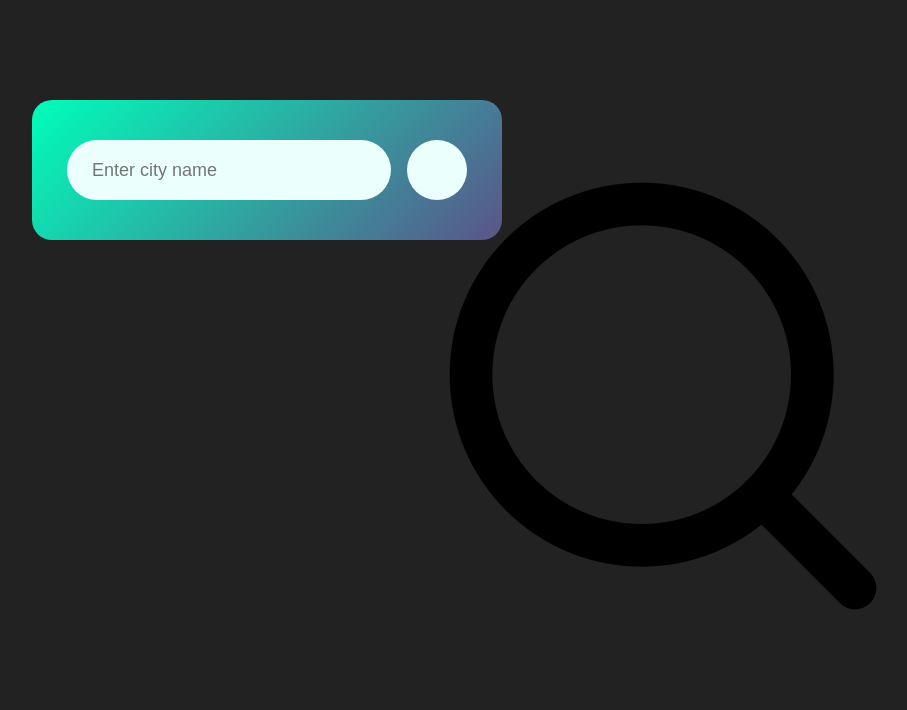
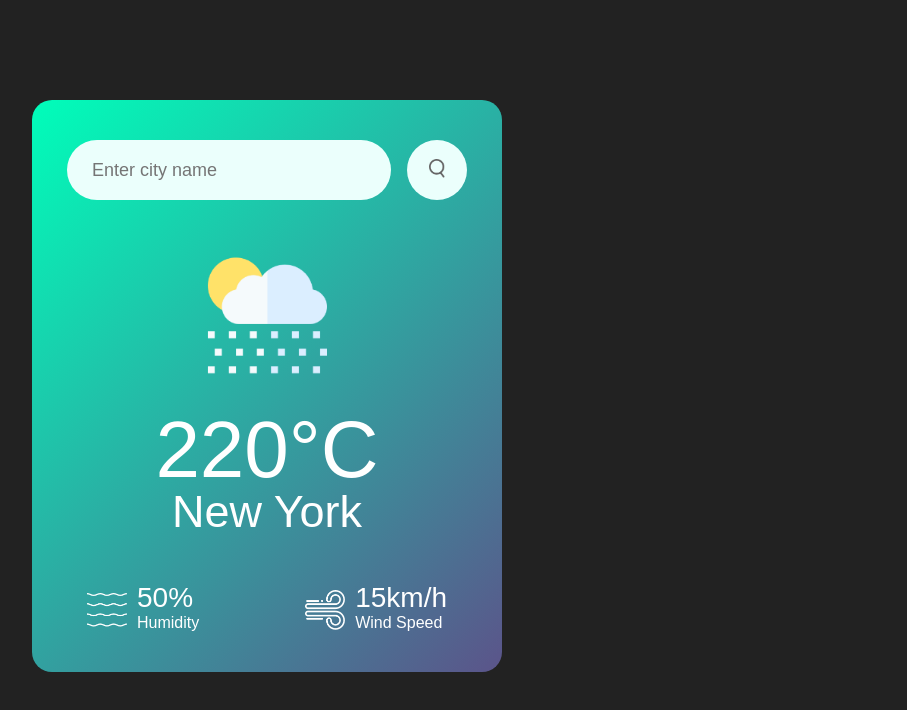
Before and after one commit to the-coding-bear/Weather-App, a plain HTML site: page index.html in a window 1280 px wide. Shown: the whole page, without its empty margins (373-1280 px from the left). Drawn offline with Linux system fonts and the light colour scheme.

Commit message:
images and style are added

```diff
--- a/index.html
+++ b/index.html
@@ -10,8 +10,27 @@
     <div class="card">
         <div class="search">
                 <input type="text" placeholder="Enter city name" spellcheck="false">
-                <button><img src="search-512.webp" ></button>
+                <button><img src="search.png" ></button>
         </div>
+            <div class="weather">
+                <img src="rain.png" class="weather-icon">
+                <h1 class="temp">220°C  </h1>
+                <h2 class="city">New York</h2>
+                <div class="details">
+                    <div class="col">
+                        <img src="humidity.png">
+                        <div>
+                            <p class="humidity">50%</p>
+                            <p>Humidity</p>
+                        </div>
+                    </div>
+                    <div class="col">
+                        <img src="wind.png">
+                        <div>
+                            <p class="wind">15km/h</p>
+                            <p>Wind Speed</p>
+                </div>
+            </div>
     </div>
 </body>
 </html>
--- a/style.css
+++ b/style.css
@@ -45,3 +45,39 @@ body{
     height: 60px;
     cursor: pointer;
 }
+.search button img{
+    width: 16px;
+}
+.weather-icon{
+    width: 170px;
+    margin-top: 30px;
+}
+.weather h1{
+    font-size:80px ;
+    font-weight: 500;
+}
+.weather h2{
+    font-size:45px ;
+    font-weight: 400;
+    margin-top: -10px;
+}
+.details{
+    display: flex;
+    align-items: center;
+    justify-content: space-between;
+    padding: 0 20px;
+    margin-top: 50px;
+}
+.col{
+    display: flex;
+    align-items: center;
+    text-align: left;
+}
+.col img{
+    width: 40px;
+    margin-right: 10px;
+}
+.humidity, .wind{
+    font-size: 28px;
+    margin-top: -6px;
+}
```
Also changed, not shown: clear.png (added), clouds.png (added), drizzle.png (added), humidity.png (added), mist.png (added), rain.png (added), search-512.webp (deleted), search.png (added), snow.png (added), wind.png (added).
